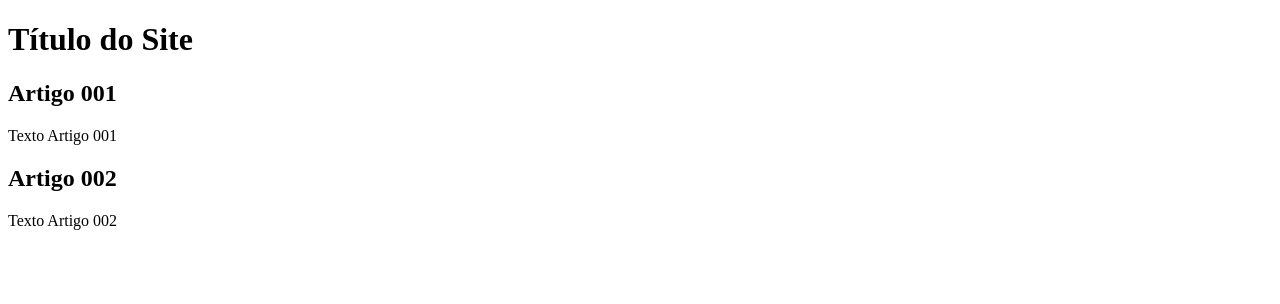
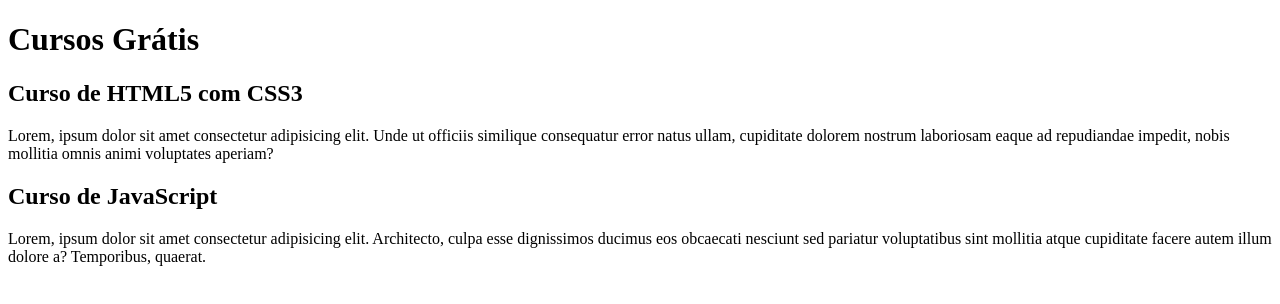
Before and after one commit to Mateus-rgb42/projeto-site, a plain HTML site: page index.html in a window 1280 px wide. Drawn offline with Linux system fonts and the light colour scheme.

Commit message:
comecei a escrever o conteúdo

```diff
--- a/index.html
+++ b/index.html
@@ -8,15 +8,15 @@
 <body>
     <main>
         <header>
-            <h1>Título do Site</h1>
+            <h1>Cursos Grátis</h1>
         </header>
         <article>
-            <h2>Artigo 001</h2>
-            <p>Texto Artigo 001</p>
+            <h2>Curso de HTML5 com CSS3</h2>
+            <p>Lorem, ipsum dolor sit amet consectetur adipisicing elit. Unde ut officiis similique consequatur error natus ullam, cupiditate dolorem nostrum laboriosam eaque ad repudiandae impedit, nobis mollitia omnis animi voluptates aperiam?</p>
         </article>
         <article>
-            <h2>Artigo 002</h2>
-            <p>Texto Artigo 002</p>
+            <h2>Curso de JavaScript</h2>
+            <p>Lorem, ipsum dolor sit amet consectetur adipisicing elit. Architecto, culpa esse dignissimos ducimus eos obcaecati nesciunt sed pariatur voluptatibus sint mollitia atque cupiditate facere autem illum dolore a? Temporibus, quaerat.</p>
         </article>
     </main>
 </body>
```
